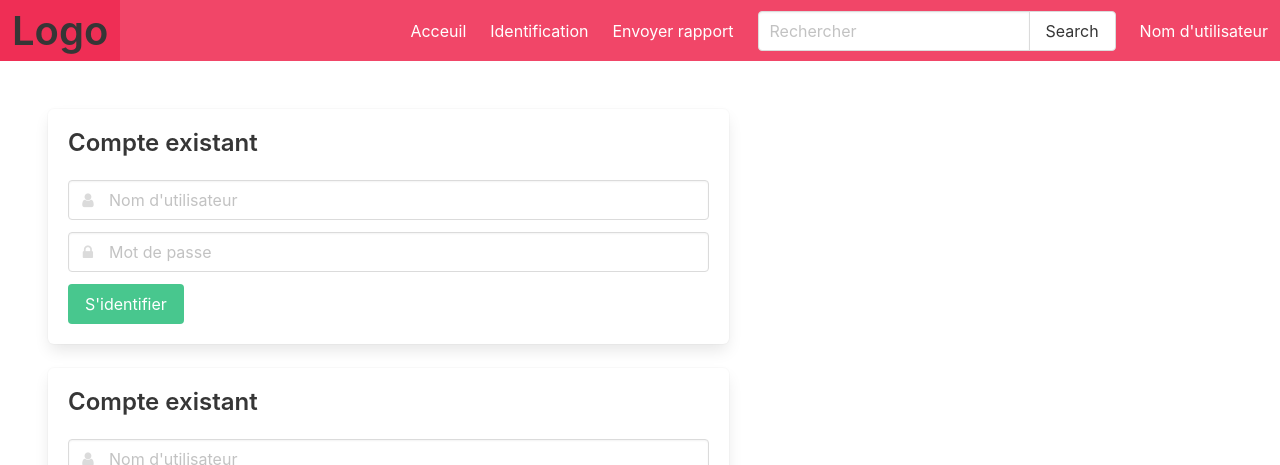
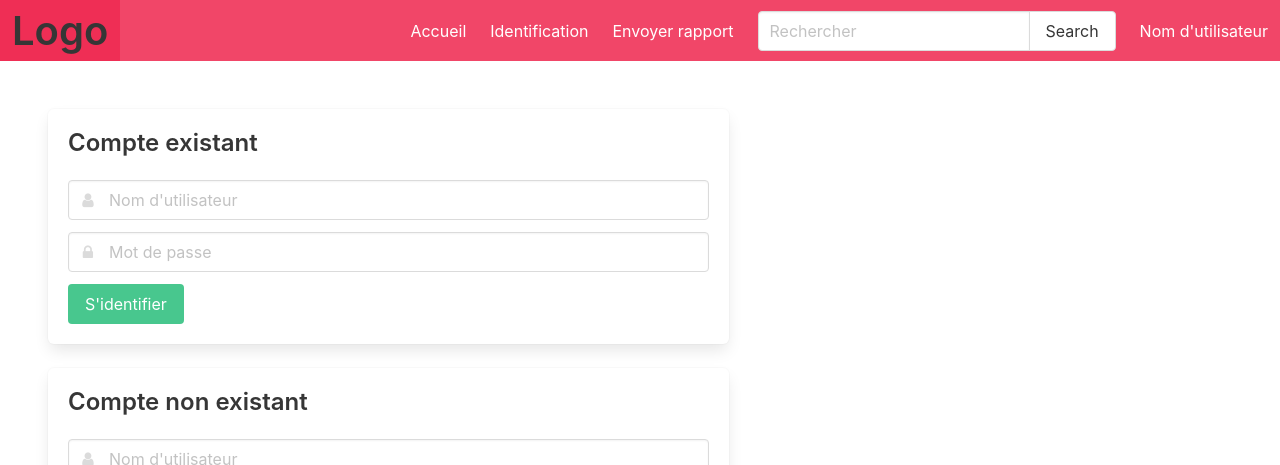
Before and after one commit to Sorio5/appsinf-test, a plain HTML site: page essais/Page2.html in a window 1280 px wide. Shown: the top 465 px of the page. Drawn offline with nearby package versions, Linux system fonts and the light colour scheme.

Commit message:
feedback fix

```diff
--- a/essais/Page2.html
+++ b/essais/Page2.html
@@ -32,7 +32,7 @@
 
           <div class="navbar-end">
             <a class="navbar-item" href="Page1.html">
-                Acceuil
+                Accueil
             </a>
             <a class="navbar-item" href="Page2.html">
                 Identification
@@ -97,7 +97,7 @@
                 </div>
             </form>
             <form class="box">
-                <h1 class="title is-4">Compte existant</h1>
+                <h1 class="title is-4">Compte non existant</h1>
                 <div class="field">
                     <p class="control has-icons-left">
                     <input class="input" type="text" placeholder="Nom d'utilisateur">
```
Also changed, not shown: essais/Page1.html (+1 -1 lines), essais/Page3.html (+1 -1 lines).
